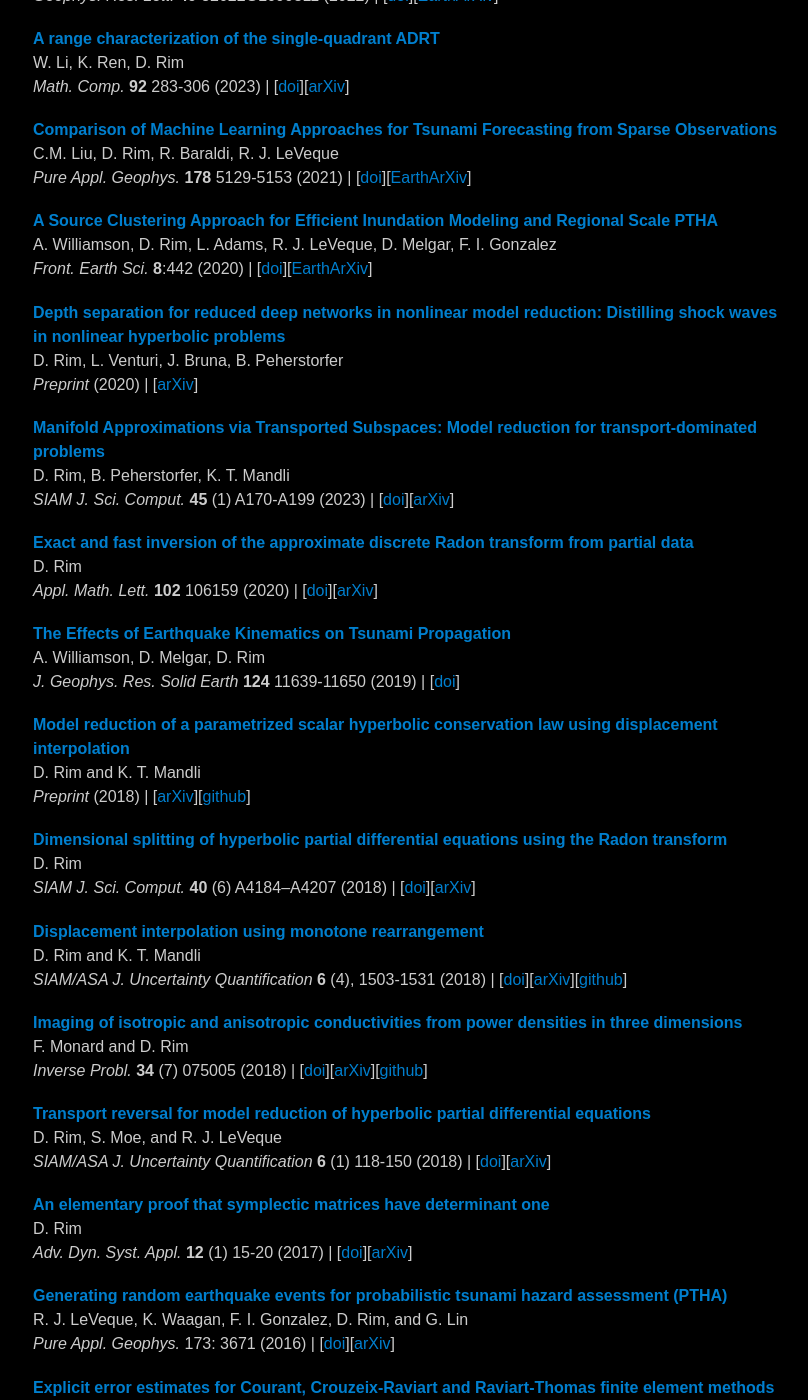
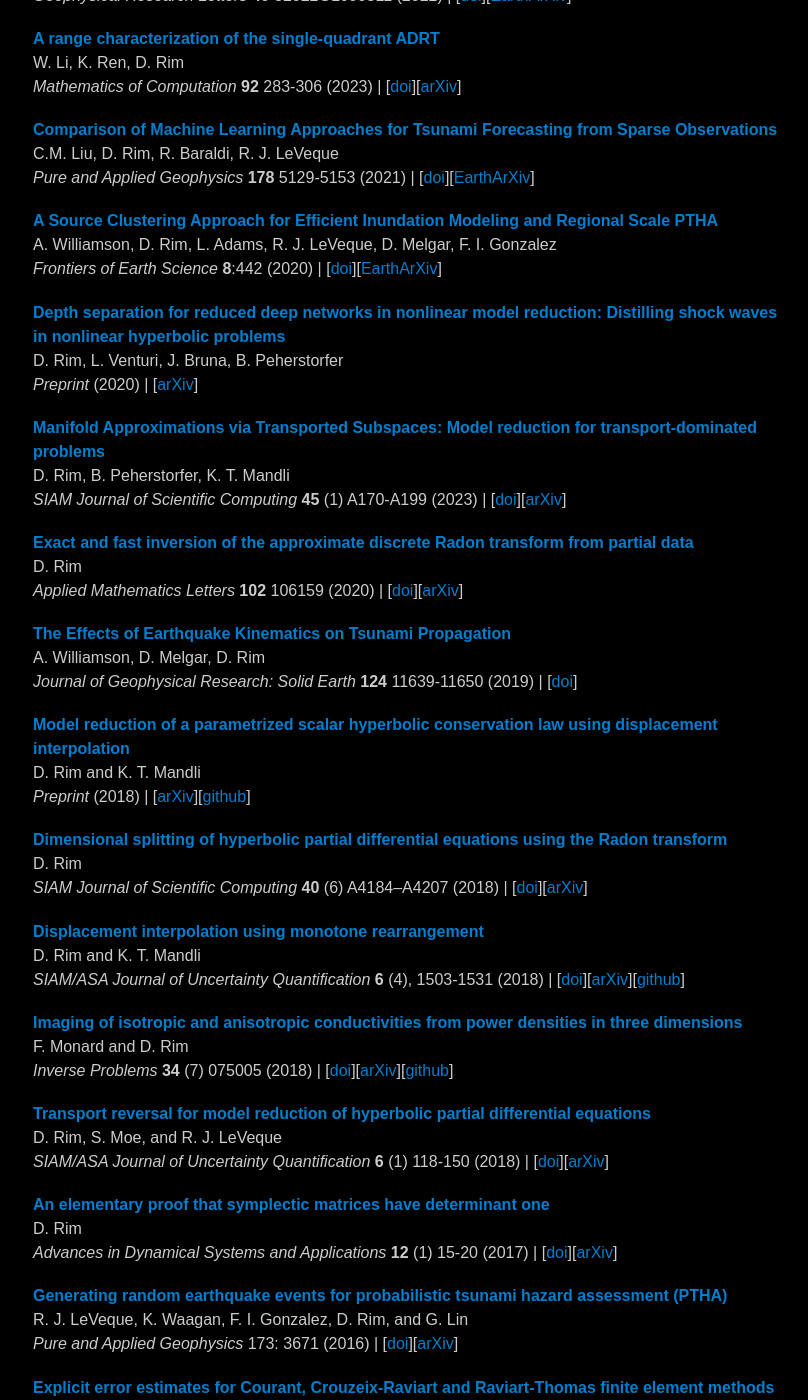
Before and after one commit to dsrim/dsrim.github.io, a Jekyll site: the page built from index.md, in a window 1280 px wide and 1400 px high, scrolled down 1651 px. Shown: the whole window, without its empty margins (231-1039 px from the left). Built offline with Jekyll 4.4.1, drawn with Linux system fonts in a browser that asks for light colours; some of the changed text lies outside the part shown.

Commit message:
write out full journal names

```diff
--- a/index.md
+++ b/index.md
@@ -123,13 +124,13 @@ pubs:
 
     - title:    "A Stability Analysis of Neural Networks and Its Application to Tsunami Early Warning"
       author:   "D. Rim, S. Suri, S. Hong, K. Lee, R. J. LeVeque"
-      journal:  "Preprint"
-      earxiv:      "https://doi.org/10.31223/X5D954"
+      journal:  "Journal of Geophysical Research: Machine Learning and Computation, accepted"
+      earxiv:   "https://doi.org/10.31223/X5D954"
       year:     "2023"
 
     - title:    "adrt: approximate discrete Radon transform for Python"
       author:   "K. Otness, D. Rim"
-      journal:  "J. Open Source Softw."
+      journal:  "Journal of Open Source Software"
       numbers: "**8** (83) 5083"
       doi:      "https://doi.org/10.21105/joss.05083"
       year:     "2023"
@@ -138,7 +139,7 @@ pubs:
     - title:    "Tsunami Early Warning from Global Navigation Satellite System Data using Convolutional Neural Networks"
       author:   "D. Rim, R. Baraldi, C.M. Liu, R. J. LeVeque, K. Terada"
       earxiv:   "https://eartharxiv.org/repository/view/3624/"
-      journal:  "Geophys. Res. Lett."
+      journal:  "Geophysical Research Letters"
       doi:      "https://doi.org/10.1029/2022GL099511"
       year:     "2022"
       numbers:  "**49** e2022GL099511"
@@ -147,7 +148,7 @@ pubs:
       author:   "W. Li, K. Ren, D. Rim"
       arxiv:    "http://arxiv.org/abs/2010.05360"
       doi:      "https://doi.org/10.1090/mcom/3750"
-      journal:  "Math. Comp."
+      journal:  "Mathematics of Computation"
       numbers:  "**92** 283-306"
       year:     "2023"
 
@@ -155,7 +156,7 @@ pubs:
       author:   "C.M. Liu, D. Rim, R. Baraldi, R. J. LeVeque"
       earxiv:   "https://eartharxiv.org/repository/view/2267/"
       doi:      "https://doi.org/10.1007/s00024-021-02841-9"
-      journal:  "Pure Appl. Geophys."
+      journal:  "Pure and Applied Geophysics"
       year:     "2021"
       numbers:  "**178** 5129-5153"
 
@@ -164,7 +165,7 @@ pubs:
       earxiv:   "https://eartharxiv.org/yreqw"
       url:      "https://doi.org/10.3389/feart.2020.591663"
       doi:      "https://doi.org/10.3389/feart.2020.591663"
-      journal:  "Front. Earth Sci."
+      journal:  "Frontiers of Earth Science"
       numbers:  "**8**:442"
       year:     "2020"
 
@@ -177,7 +178,7 @@ pubs:
     - title:    "Manifold Approximations via Transported Subspaces: Model reduction for transport-dominated problems"
       author:   "D. Rim, B. Peherstorfer, K. T. Mandli"
       arxiv:    "https://arxiv.org/abs/1912.13024"
-      journal:  "SIAM J. Sci. Comput."
+      journal:  "SIAM Journal of Scientific Computing"
       year:     "2023"
       numbers:  "**45** (1) A170-A199"
       url:      "https://epubs.siam.org/doi/10.1137/20M1316998"
@@ -190,14 +191,14 @@ pubs:
       url:      "https://doi.org/10.1016/j.aml.2019.106159"
       arxiv:    "https://arxiv.org/abs/1908.00887"
       doi:      "https://doi.org/10.1016/j.aml.2019.106159"
-      journal:  "Appl. Math. Lett."
+      journal:  "Applied Mathematics Letters"
       numbers:  "**102** 106159"
       year:     "2020"
 
     - title:    "The Effects of Earthquake Kinematics on Tsunami Propagation"
       author:   "A. Williamson, D. Melgar, D. Rim"
       url:      "https://doi.org/10.1029/2019JB017522"
-      journal:  "J. Geophys. Res. Solid Earth"
+      journal:  "Journal of Geophysical Research: Solid Earth"
       numbers:  "**124** 11639-11650"
       doi:      "https://doi.org/10.1029/2019JB017522"
       year:     "2019"
@@ -212,7 +213,7 @@ pubs:
     - title:    "Dimensional splitting of hyperbolic partial differential
                  equations using the Radon transform"
       author:   "D. Rim"
-      journal:  "SIAM J. Sci. Comput."
+      journal:  "SIAM Journal of Scientific Computing"
       numbers:  "**40** (6) A4184–A4207"
       arxiv:   "https://arxiv.org/abs/1705.03609"
       url:      "https://epubs.siam.org/doi/abs/10.1137/17M1135633"
@@ -221,7 +222,7 @@ pubs:
 
     - title:    "Displacement interpolation using monotone rearrangement"
       author:   "D. Rim and K. T. Mandli"
-      journal:  "SIAM/ASA J. Uncertainty Quantification"
+      journal:  "SIAM/ASA Journal of Uncertainty Quantification"
       numbers:  "**6** (4), 1503-1531"
       arxiv:    "https://arxiv.org/abs/1712.04028"
       github:   "http://github.com/dsrim/dinterp"
@@ -232,7 +233,7 @@ pubs:
 
     - title:    "Imaging of isotropic and anisotropic conductivities from power                  densities in three dimensions"
       author:   "F. Monard and D. Rim"
-      journal:  "Inverse Probl."
+      journal:  "Inverse Problems"
       doi:      "https://doi.org/10.1088/1361-6420/aabe5a"
       url:      "http://iopscience.iop.org/article/10.1088/1361-6420/aabe5a/meta"
       arxiv:    "http://arxiv.org/abs/1711.03137"
@@ -243,7 +244,7 @@ pubs:
     - title:    "Transport reversal for model reduction of hyperbolic
                 partial differential equations"
       author:   "D. Rim, S. Moe, and R. J. LeVeque"
-      journal:  "SIAM/ASA J. Uncertainty Quantification"
+      journal:  "SIAM/ASA Journal of Uncertainty Quantification"
       year:    "2018"
       doi:     "https://doi.org/10.1137/17M1113679"
       url:     "http://epubs.siam.org/doi/abs/10.1137/17M1113679"
@@ -252,7 +253,7 @@ pubs:
 
     - title:   "An elementary proof that symplectic matrices have determinant one"
       author:  "D. Rim"
-      journal: "Adv. Dyn. Syst. Appl."
+      journal: "Advances in Dynamical Systems and Applications"
       year:    "2017"
       url:   "http://arxiv.org/abs/1505.04240"
       doi:   "https://dx.doi.org/10.37622/ADSA/12.1.2017.15-20"
@@ -262,7 +263,7 @@ pubs:
 
     - title:   "Generating random earthquake events for probabilistic tsunami hazard assessment (PTHA)"
       author:  "R. J. LeVeque, K. Waagan, F. I. Gonzalez, D. Rim, and G. Lin"
-      journal: "Pure Appl. Geophys."
+      journal: "Pure and Applied Geophysics"
       year:    "2016"
       doi:     "http://dx.doi.org/10.1007/s00024-016-1357-1"
       url:     "http://link.springer.com/article/10.1007%2Fs00024-016-1357-1"
```
Also changed, not shown: other parts of index.md (+2 -1 lines), 1 other file.
